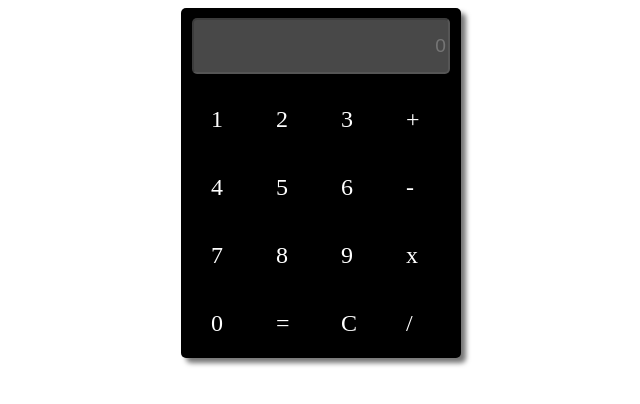
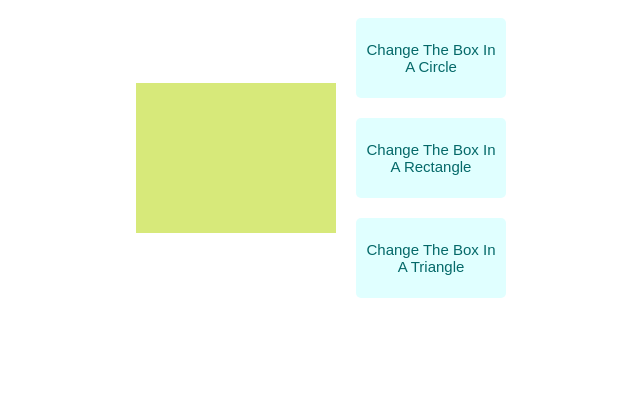
Before and after one commit to MuneimAsif/Calculator, a plain HTML site: page index.html in a window 1280 px wide. Shown: the whole page, without its empty margins (319-959 px from the left). Drawn offline with Linux system fonts and the light colour scheme.

Commit message:
Changing Shapes Of A Box

```diff
--- a/app.js
+++ b/app.js
@@ -1,11 +1,4 @@
-var display = document.getElementById("display")
-function getVal (num){
-    display.value += num
-
+var shape = document.getElementById('shapsChange')
+function changingClass(clasS){
+shapeChange.className = clasS
 }
-function calVal (){
-    display.value = eval(display.value)
-}
-function clearVal (){
-    display.value = ""
-}
--- a/index.html
+++ b/index.html
@@ -1,53 +1,24 @@
 <!DOCTYPE html>
 <html lang="en">
-
 <head>
     <meta charset="UTF-8">
     <meta http-equiv="X-UA-Compatible" content="IE=edge">
     <meta name="viewport" content="width=device-width, initial-scale=1.0">
-    <title>CALCULATOR</title>
+    <title>Document</title>
     <link rel="stylesheet" href="style.css">
 </head>
+<body class="body">
 
-<body>
-    <div class="container">
-    <div class="calculator">
-        <div class="display">
-            <input disabled type="text" name="" id="display" placeholder="0" >
-        </div>
-        <div class="btnDisplay">
-         <div onclick="getVal(1)" class="cstmBtn">1</div>
-         <div onclick="getVal(2)" class="cstmBtn">2</div>
-         <div onclick="getVal(3)" class="cstmBtn">3</div>
-         <div onclick="getVal('+')" class="cstmBtn">+</div>
-         <div onclick="getVal(4)" class="cstmBtn">4</div>
-         <div onclick="getVal(5)" class="cstmBtn">5</div>
-         <div onclick="getVal(6)" class="cstmBtn">6</div>
-         <div onclick="getVal('-')" class="cstmBtn">-</div>
-         <div onclick="getVal(7)" class="cstmBtn">7</div>
-         <div onclick="getVal(8)" class="cstmBtn">8</div>
-         <div onclick="getVal(9)" class="cstmBtn">9</div>
-         <div onclick="getVal('*')" class="cstmBtn">x</div>
-         <div onclick="getVal(0)" class="cstmBtn">0</div>
-         <div onclick="calVal()" class="cstmBtn">=</div>
-         <div onclick="clearVal()" class="cstmBtn">C</div>
-         <div onclick="getVal('/')" class="cstmBtn">/</div>
-        </div>
-    </div>
-
+<div class="shapeChange" id="shapeChange"></div>
+<div class="buttons">
+    <button onclick="changingClass('circle')" class="btn">Change The  Box In A Circle</button>
+    <br>
+    <button onclick="changingClass('rectangle')" class="btn">Change The  Box In A Rectangle</button>
+    <br>
+    <button onclick="changingClass('triangle')" class="btn">Change The  Box In A Triangle</button>
 </div>
-
-
-
-
-
-
-
-
-
 
 
     <script src="app.js"></script>
 </body>
-
 </html>
--- a/style.css
+++ b/style.css
@@ -1,94 +1,40 @@
-.container{
+body{
     display: flex;
     justify-content: center;
-
+    align-items: center;
 }
-.calculator{
-display: flex;
-flex-wrap: wrap;
-justify-content: center;
-width: 280px;
-height: 350px;
+.shapeChange{
+    background-color: rgb(215, 233, 122);
+    width: 200px;
+    height: 150px;
+    margin: 10px;
+}
+.circle{
+    width: 150px;
+    height: 150px;
+    border-radius: 50%;
+    background-color: rgba(152, 26, 34, 0.461);
+}
+.rectangle{
+    width: 200px;
+    height: 100px;
+    background-color: rgb(220, 249, 74);
+}
+.triangle{
+    width: 0;
+	height: 0;
+	border-left: 60px solid transparent;
+	border-right: 60px solid transparent;
+	border-bottom:  125px solid rgb(0, 73, 128);
+}
+.btn{
+    margin: 10px;
+padding: 10px;
+font-size: 15px;
+color: rgb(4, 105, 105);
+background-color: lightcyan ;
 border: none;
 border-radius: 5px;
--moz-box-shadow: 5px 5px 5px #777777;
--webkit-box-shadow: 5px 5px 5px #777777;
-box-shadow: 5px 5px 5px #777777;
-background-color: black;
+width: 150px;
+height: 80px;
 }
-#display{
-    margin-top: 10px;
-    border-radius: 5px;
-width: 250px;
- height: 50px;
- text-align: right;
- font-size: 1.2em;
-color: white;
-}
-.btnDisplay{
-display: flex;
-justify-content: center;
-flex-wrap: wrap;
-}
-.cstmBtn{
-width: 25px;
-height: 25px;
-padding: 10px;
-font-size: 1.5em;
-margin: 10px;
-border-radius: 5px;
-background-color: black;
-color: white;
-
-}
-@media (max-width: 276px){
-    #display{
-        width: 230px;
-    }
-.cstmBtn{
-    width: 20px;
-    height: 20px;
-}
-
-}
-@media (max-width: 260px){
-    #display{
-        width: 210px;
-    }
-.cstmBtn{
-    width: 15px;
-    height: 15px;
-}
-
-}
-
-@media (max-width: 235px){
-    #display{
-        width: 180px;
-    }
-.cstmBtn{
-    width: 11px;
-    height: 11px;
-}
-
-}
-@media (max-width: 219px){
-    #display{
-        width: 175px;
-    }
-.cstmBtn{
-    width: 8px;
-    height: 8px;
-}
-
-}
-@media (max-width: 182px){
-    #display{
-        width: 150px;
-    }
-.cstmBtn{
-    width: 8px;
-    height: 8px;
-}
-
-}
```
